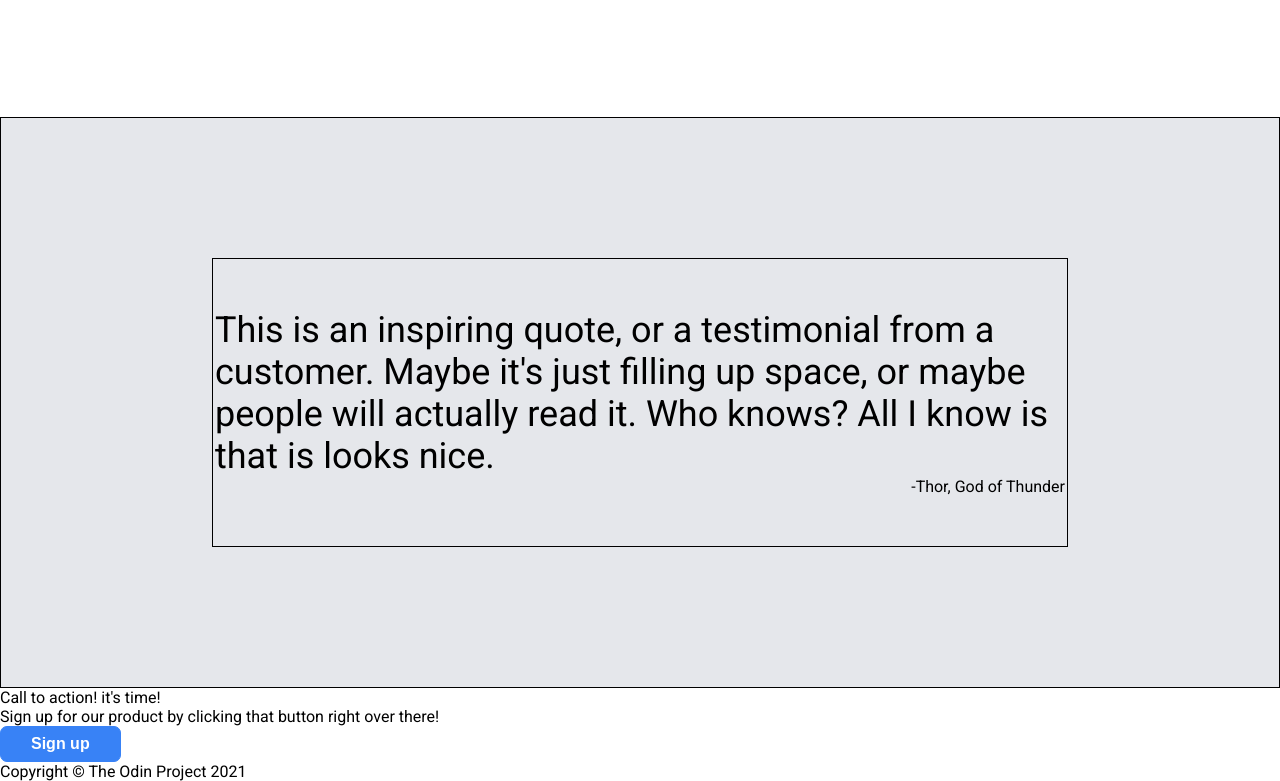
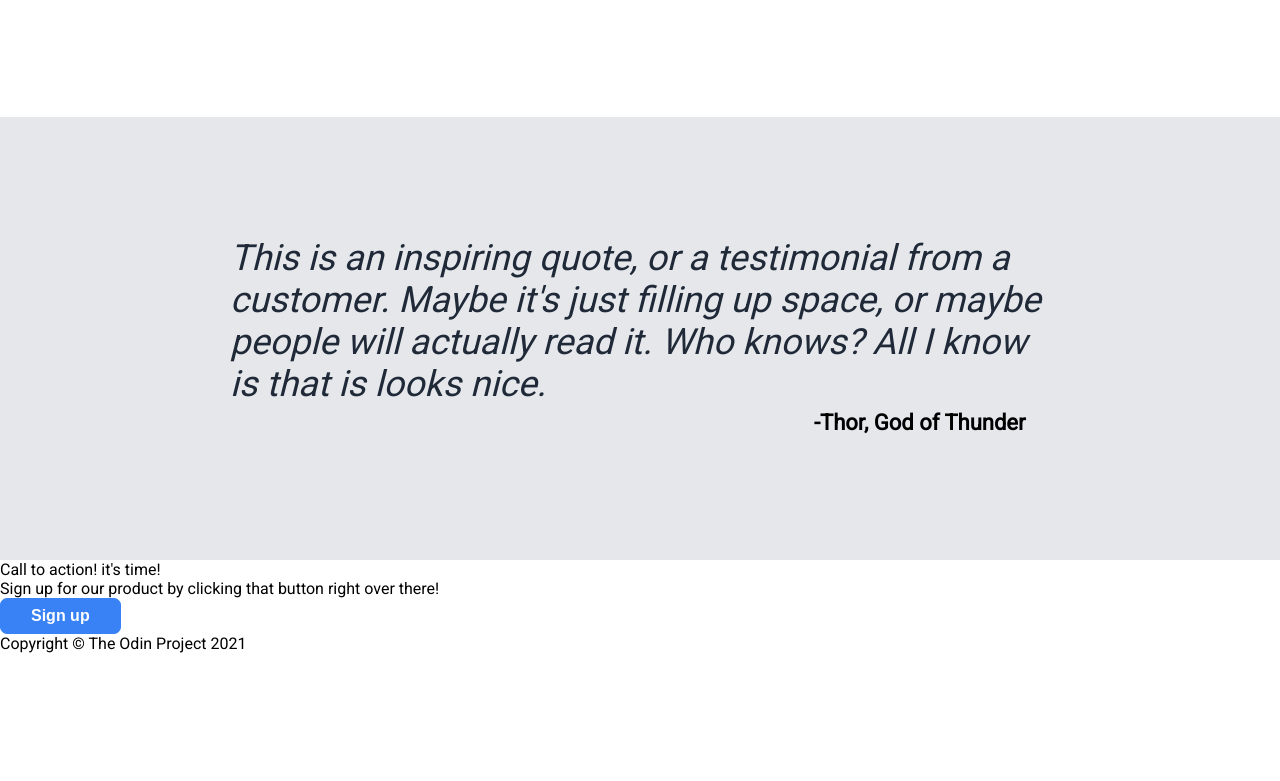
Before and after one commit to rozorb/landing_page, a plain HTML site: page index.html in a window 1280 px wide. Shown: the part 968-1749 px from the top of the page. After the commit the page ends 1621 px from the top, so only its background shows below. Drawn offline with Linux system fonts and the light colour scheme.

Commit message:
section 4/5 midbottom styling done

```diff
--- a/styles.css
+++ b/styles.css
@@ -115,8 +115,7 @@ button {
 }
 
 .midbottom {
-    padding: 140px 0px;
-    border: 1px solid;
+    padding: 70px;
     background-color: #E5E7EB;
     display: flex;
     flex-direction: column;
@@ -126,8 +125,7 @@ button {
 
 .quote {
     padding: 50px 2px;
-    width: 850px;
-    border: 1px solid;
+    width: 820px;
     display: flex;
     flex-direction: column;
     flex-wrap: wrap;
@@ -135,9 +133,16 @@ button {
 
 .qtext {
     font-size: 36px;
-
+    font-weight: lighter ;
+    color: #1F2937;
+    font-style: italic;
 }
 
 .qtag {
     margin-left: auto;
+    margin-right: 16px;
+    padding: 5px 0px;
+    width: 220px;
+    font-size: 22px;
+    font-weight: bold;
 }
```
